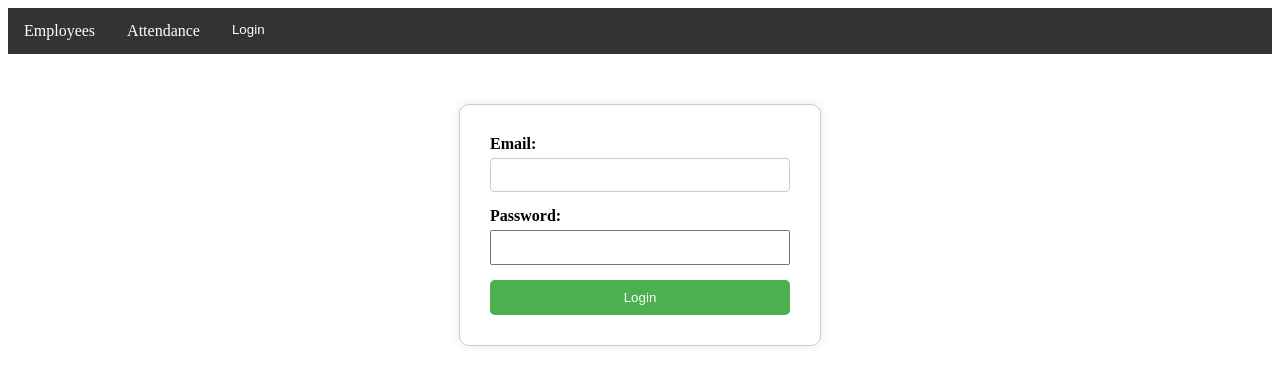
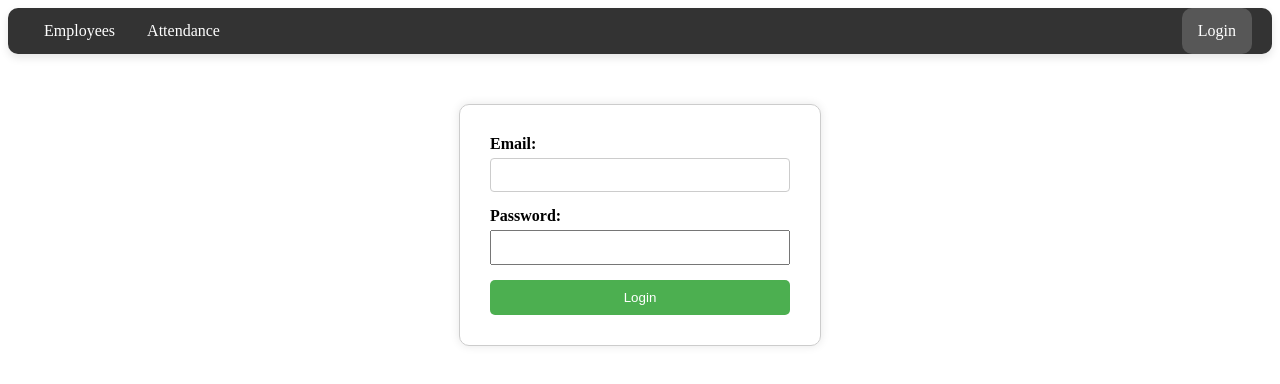
Before and after one commit to Abdulaziz-elitecoder/HR_management_system_frontend, a React (Create React App) app: page /login in a window 1280 px wide. Shown: the top 384 px of the page. Built offline with nearby package versions, Linux system fonts and the light colour scheme.

Commit message:
styled NavBar with making proper navigation

```diff
--- a/src/App.tsx
+++ b/src/App.tsx
@@ -3,7 +3,7 @@ import { BrowserRouter as Router, Route, Routes, Navigate } from 'react-router-d
 import LoginPage from './pages/LoginPage';
 import EmployeePage from './pages/EmployeePage';
 import AttendancePage from './pages/AttendancePage';
-import NavBar from './components/NavBar';
+import NavBar from './components/Navbar';
 
 const App: React.FC = () => {
     const [isLoggedIn, setIsLoggedIn] = useState<boolean>(!!localStorage.getItem('token'));
@@ -20,7 +20,7 @@ const App: React.FC = () => {
 
     return (
         <Router>
-            <NavBar isLoggedIn={isLoggedIn} handleLogout={handleLogout} />
+            <NavBar isLoggedIn={isLoggedIn} onLogout={handleLogout} />
             <Routes>
                 <Route path="/login" element={!isLoggedIn ? <LoginPage onLogin={handleLogin} /> : <Navigate to="/employees" />} />
                 <Route path="/employees" element={isLoggedIn ? <EmployeePage /> : <Navigate to="/login" />} />
--- a/src/components/NavBar.css
+++ b/src/components/NavBar.css
@@ -1,12 +1,21 @@
 .navbar {
     background-color: #333;
     overflow: hidden;
+    border-radius: 10px;
+    box-shadow: 0 4px 8px rgba(0, 0, 0, 0.1);
+    padding: 0 20px;
+    position: sticky;
+    top: 0;
+    z-index: 1000;
 }
 
 .navbar ul {
     list-style-type: none;
     margin: 0;
     padding: 0;
+    display: flex;
+    align-items: center;
+    justify-content: space-between;
 }
 
 .navbar li {
@@ -22,8 +31,32 @@
     border: none;
     background: none;
     cursor: pointer;
+    transition: background-color 0.3s, transform 0.3s;
 }
 
 .navbar li a:hover, .navbar li button:hover {
     background-color: #111;
+    transform: scale(1.05);
 }
+
+.navbar li a.active {
+    background-color: #575757;
+    border-radius: 10px;
+}
+
+.navbar .right {
+    margin-left: auto;
+}
+
+.page {
+    margin: 20px;
+    padding: 20px;
+    background: #f9f9f9;
+    border-radius: 10px;
+    box-shadow: 0 4px 8px rgba(0, 0, 0, 0.1);
+}
+
+.page h2 {
+    text-align: center;
+    margin-bottom: 20px;
+}
--- a/src/components/NavBar.tsx
+++ b/src/components/NavBar.tsx
@@ -1,40 +1,49 @@
 import React from 'react';
-import { Link, useNavigate } from 'react-router-dom';
-import './NavBar.css'; // Import CSS for styling
+import { NavLink, useNavigate } from 'react-router-dom';
+import './Navbar.css';
 
-interface NavBarProps {
-    isLoggedIn: boolean;
-    handleLogout: () => void;
-}
-
-const NavBar: React.FC<NavBarProps> = ({ isLoggedIn, handleLogout }) => {
+const Navbar: React.FC<{ isLoggedIn: boolean; onLogout: () => void }> = ({ isLoggedIn, onLogout }) => {
     const navigate = useNavigate();
 
-    const handleAuthClick = () => {
-        if (isLoggedIn) {
-            handleLogout();
-        } else {
-            navigate('/login');
-        }
+    const handleLogout = () => {
+        onLogout();
+        navigate('/login');
     };
 
     return (
         <nav className="navbar">
             <ul>
                 <li>
-                    <Link to="/employees">Employees</Link>
+                    <NavLink
+                        to="/employees"
+                        className={({ isActive }) => isActive ? 'active' : ''}
+                    >
+                        Employees
+                    </NavLink>
                 </li>
                 <li>
-                    <Link to="/attendance">Attendance</Link>
+                    <NavLink
+                        to="/attendance"
+                        className={({ isActive }) => isActive ? 'active' : ''}
+                    >
+                        Attendance
+                    </NavLink>
                 </li>
-                <li>
-                    <button onClick={handleAuthClick}>
-                        {isLoggedIn ? 'Logout' : 'Login'}
-                    </button>
+                <li className="right">
+                    {isLoggedIn ? (
+                        <button onClick={handleLogout}>Logout</button>
+                    ) : (
+                        <NavLink
+                            to="/login"
+                            className={({ isActive }) => isActive ? 'active' : ''}
+                        >
+                            Login
+                        </NavLink>
+                    )}
                 </li>
             </ul>
         </nav>
     );
 };
 
-export default NavBar;
+export default Navbar;
```
